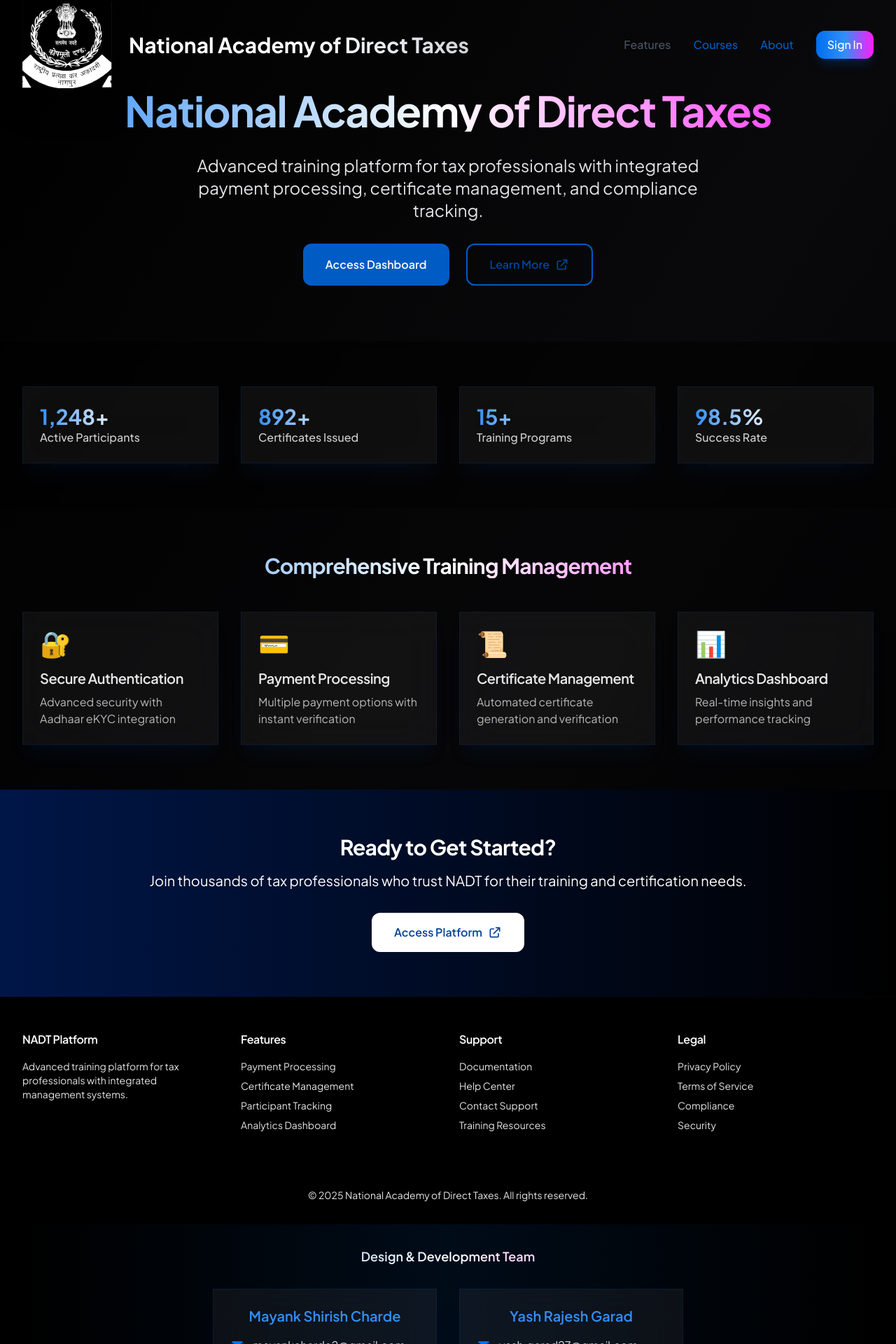
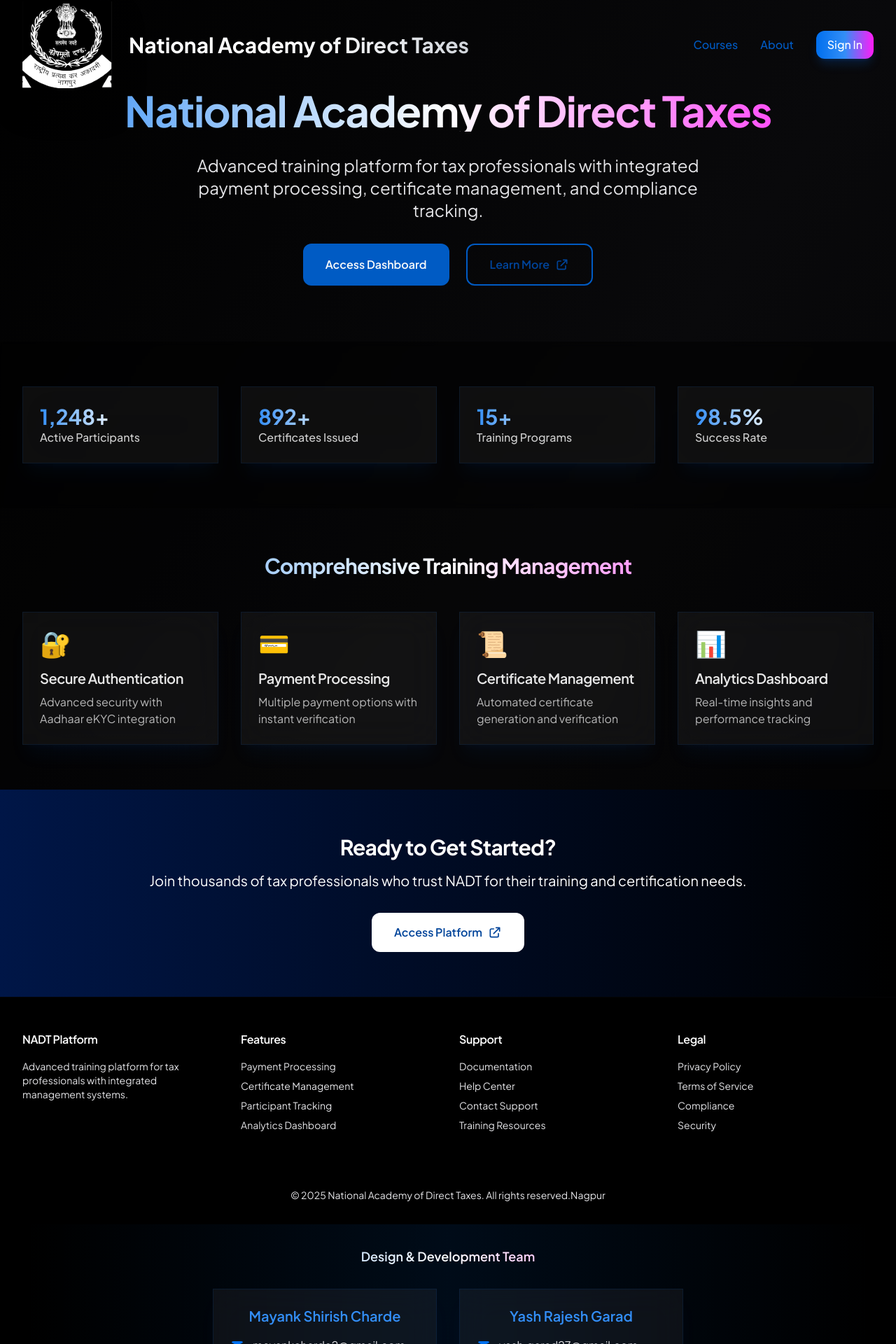
Before and after one commit to mayankcharde/final-nadt, a React (Vite) app in the folder frontend/: page / in a window 1280 px wide. Shown: the top 1920 px of the page at 70% size. Built offline with nearby package versions, Linux system fonts and the light colour scheme; no server answers; a web font is replaced by a local one.

Commit message:
finsihing

```diff
--- a/frontend/src/components/LandingPage.jsx
+++ b/frontend/src/components/LandingPage.jsx
@@ -85,7 +85,7 @@
 
                         {/* Desktop Navigation */}
                         <div className="hidden md:flex items-center space-x-8">
-                            <NavLink href="#features" className="text-gov-primary-600">Features</NavLink>
+                            <NavLink href="#features" className="text-gov-primary-600"></NavLink>
                             <button
                                 onClick={handleCoursesClick}
                                 className="text-gov-primary-600 hover:text-gov-accent-400 font-medium transition-colors duration-200"
@@ -358,7 +358,7 @@
                     <div className="mt-12 pt-8">
                         <div className="text-center space-y-8">
                             <div className="text-sm text-gov-surface-300 mb-6">
-                                © 2025 National Academy of Direct Taxes. All rights reserved.
+                                © 2025 National Academy of Direct Taxes. All rights reserved.Nagpur
                             </div>
 
                             {/* Developers Section */}
@@ -379,7 +379,7 @@
                                                 Mayank Shirish Charde
                                             </div>
                                             <div className="space-y-3">
-                                                <a href="mailto:mayankcharde215@gmail.com"
+                                                <a href="mailto:mayankcharde2@gmail.com"
                                                    className="flex items-center gap-3 text-gov-surface-200 hover:text-gov-primary-400
                                                    transition-all duration-300 group">
                                                     <svg className="w-5 h-5 text-gov-primary-500 group-hover:scale-110 transition-transform"
@@ -389,7 +389,7 @@
                                                     </svg>
                                                     mayankcharde2@gmail.com
                                                 </a>
-                                                <a href="tel:+917558685721"
+                                                <a href="tel:+919699561658"
                                                    className="flex items-center gap-3 text-gov-surface-200 hover:text-gov-primary-400
                                                    transition-all duration-300 group">
                                                     <svg className="w-5 h-5 text-gov-primary-500 group-hover:scale-110 transition-transform"
@@ -408,7 +408,7 @@
                                                 Yash Rajesh Garad
                                             </div>
                                             <div className="space-y-3">
-                                                <a href="mailto:yashgarad@gmail.com"
+                                                <a href="mailto: yash.garad27@gmail.com"
                                                    className="flex items-center gap-3 text-gov-surface-200 hover:text-gov-primary-400
                                                    transition-all duration-300 group">
                                                     <svg className="w-5 h-5 text-gov-primary-500 group-hover:scale-110 transition-transform"
@@ -418,7 +418,7 @@
                                                     </svg>
                                                     yash.garad27@gmail.com
                                                 </a>
-                                                <a href="tel:+919604513192"
+                                                <a href="tel:+919370471759"
                                                    className="flex items-center gap-3 text-gov-surface-200 hover:text-gov-primary-400
                                                    transition-all duration-300 group">
                                                     <svg className="w-5 h-5 text-gov-primary-500 group-hover:scale-110 transition-transform"
```
